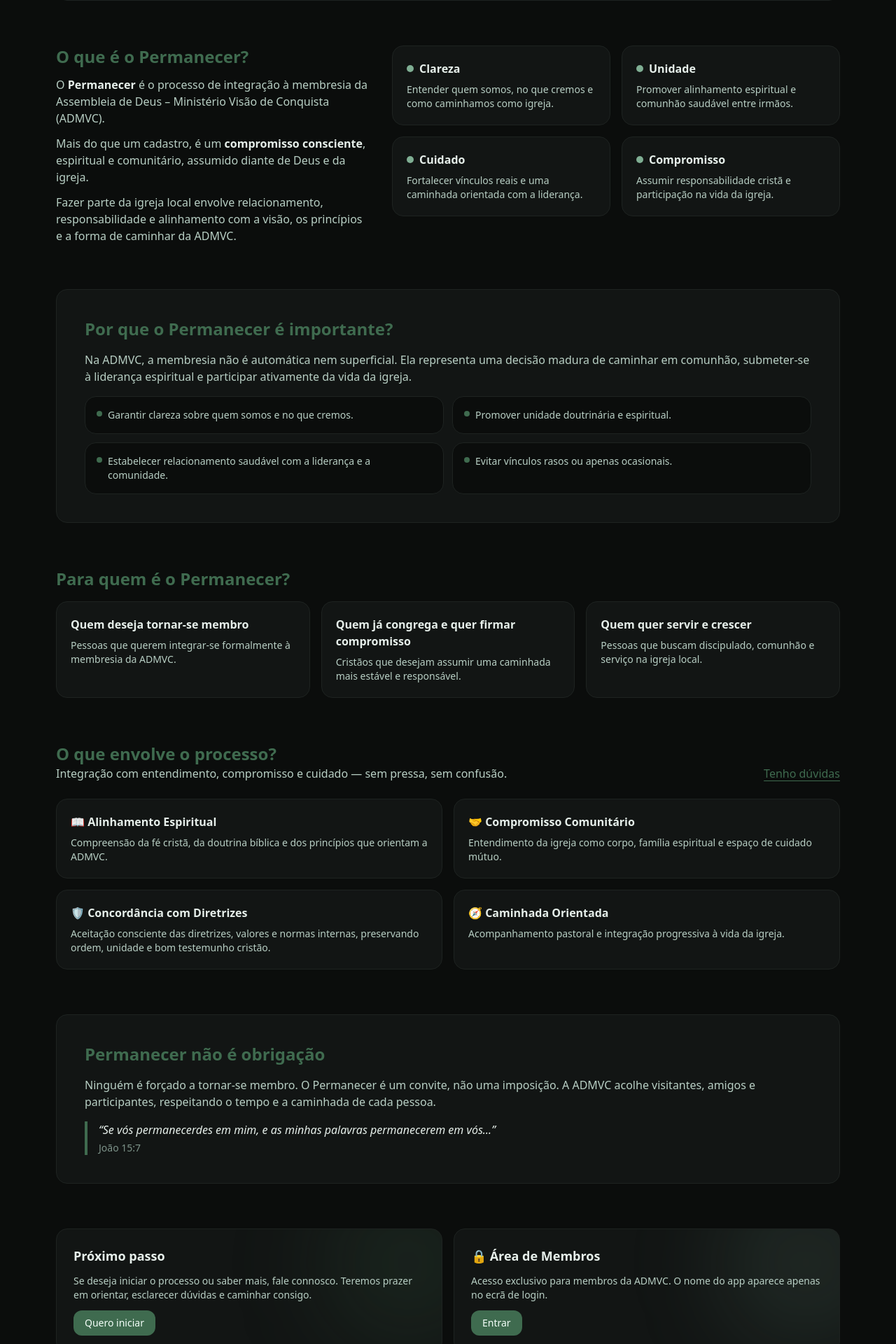
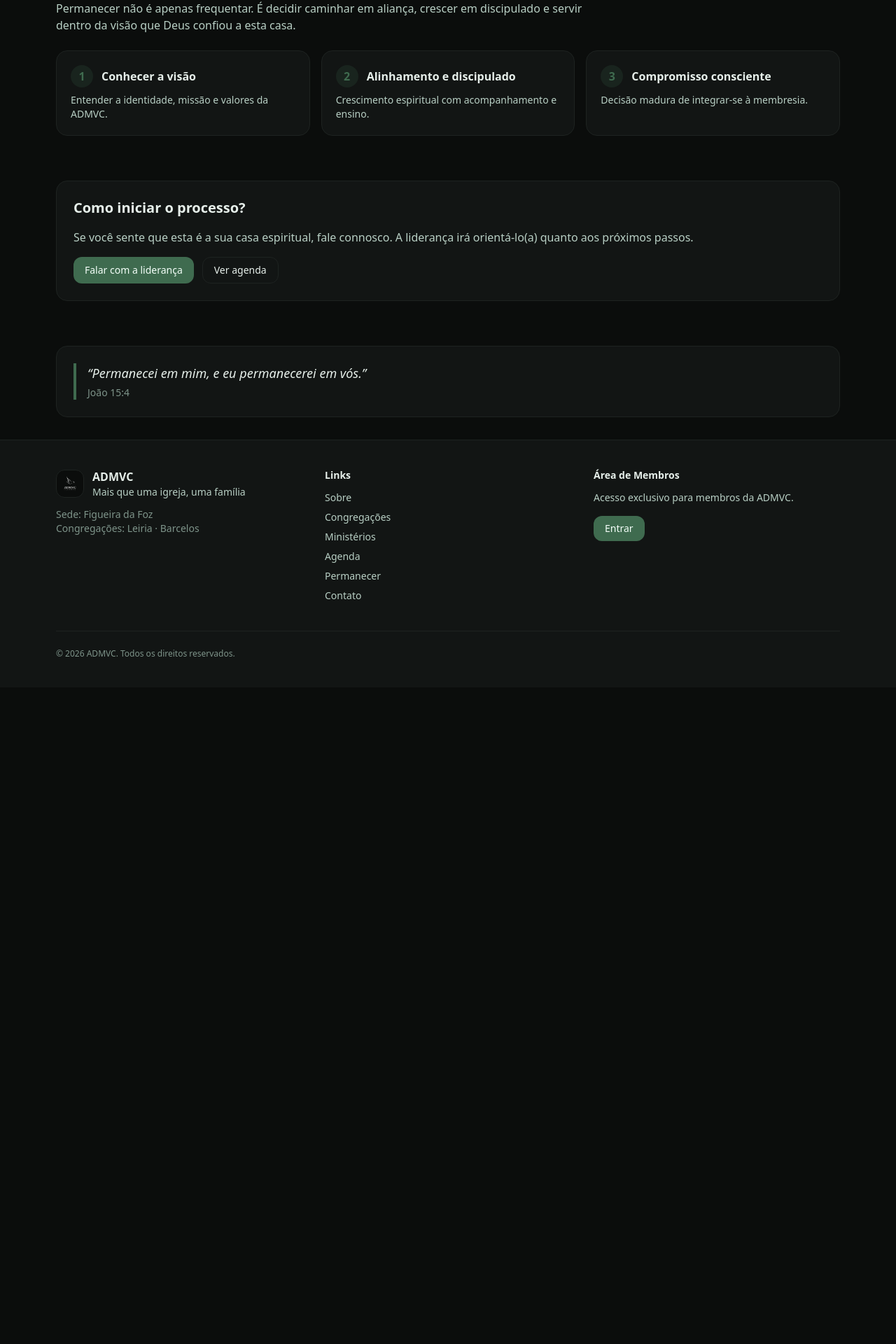
Before and after one commit to libertrendz/admvc-site, a Next.js app: page /permanecer in a window 1280 px wide. Shown: the part 435-2355 px from the top of the page at 70% size. After the commit the page ends 1417 px from the top, so only its background shows below. Built offline with nearby package versions, Linux system fonts and the light colour scheme.

Commit message:
Atualizar o page.tsx

```diff
--- a/app/permanecer/page.tsx
+++ b/app/permanecer/page.tsx
@@ -1,6 +1,5 @@
 // app/permanecer/page.tsx
 import Link from "next/link";
-import { MEMBERS_AREA_URL } from "@/lib/constants";
 
 export default function PermanecerPage() {
   return (
@@ -19,290 +18,100 @@
         />
 
         <div className="relative z-10 max-w-3xl space-y-4">
-          <div className="inline-flex items-center gap-2 rounded-full border border-soft bg-bg px-3 py-1 text-xs text-muted">
-            <span
-              className="h-2 w-2 rounded-full"
-              style={{ backgroundColor: "var(--g-figueira)" }}
-            />
-            Integração à Membresia
-          </div>
-
           <h1 className="text-3xl md:text-5xl font-semibold text-fg">
-            <span className="text-figueira">Permanecer</span>
+            Processo <span className="text-figueira">Permanecer</span>
           </h1>
 
           <p className="text-muted text-base md:text-lg">
-            Um caminho consciente de integração à membresia da ADMVC — mais do que um cadastro,
-            um compromisso espiritual e comunitário, assumido diante de Deus e da igreja.
+            O Permanecer é o processo consciente de integração à membresia da ADMVC,
+            baseado em comunhão, alinhamento e compromisso com a visão da igreja.
           </p>
-
-          <div className="flex flex-wrap gap-3 pt-2">
-            <Link href="/contato" className="btn btn-primary">
-              Quero iniciar
-            </Link>
-
-            <Link href="/sobre" className="btn btn-ghost">
-              Conhecer a ADMVC
-            </Link>
-
-            <a
-              href={MEMBERS_AREA_URL}
-              className="btn btn-ghost"
-              target="_blank"
-              rel="noopener noreferrer"
-              title="Acesso exclusivo para membros da ADMVC"
-            >
-              🔒 Área de Membros
-            </a>
-          </div>
         </div>
       </section>
 
       {/* O QUE É */}
-      <section className="grid gap-8 md:grid-cols-12 md:items-start">
-        <div className="md:col-span-5 space-y-3">
+      <section className="space-y-6">
+        <div className="space-y-2">
           <h2 className="text-xl md:text-2xl font-semibold text-figueira">
-            O que é o Permanecer?
+            O que significa permanecer?
           </h2>
-          <p className="text-muted">
-            O <strong className="text-fg">Permanecer</strong> é o processo de integração à membresia
-            da Assembleia de Deus – Ministério Visão de Conquista (ADMVC).
-          </p>
-          <p className="text-muted">
-            Mais do que um cadastro, é um <strong className="text-fg">compromisso consciente</strong>,
-            espiritual e comunitário, assumido diante de Deus e da igreja.
-          </p>
-          <p className="text-muted">
-            Fazer parte da igreja local envolve relacionamento, responsabilidade e alinhamento com a
-            visão, os princípios e a forma de caminhar da ADMVC.
+          <p className="text-muted max-w-3xl">
+            Permanecer não é apenas frequentar. É decidir caminhar em aliança,
+            crescer em discipulado e servir dentro da visão que Deus confiou a esta casa.
           </p>
         </div>
 
-        <div className="md:col-span-7 grid gap-4 md:grid-cols-2">
-          <InfoCard
-            title="Clareza"
-            desc="Entender quem somos, no que cremos e como caminhamos como igreja."
+        <div className="grid gap-4 md:grid-cols-3">
+          <StepCard
+            number="1"
+            title="Conhecer a visão"
+            desc="Entender a identidade, missão e valores da ADMVC."
           />
-          <InfoCard
-            title="Unidade"
-            desc="Promover alinhamento espiritual e comunhão saudável entre irmãos."
+          <StepCard
+            number="2"
+            title="Alinhamento e discipulado"
+            desc="Crescimento espiritual com acompanhamento e ensino."
           />
-          <InfoCard
-            title="Cuidado"
-            desc="Fortalecer vínculos reais e uma caminhada orientada com a liderança."
-          />
-          <InfoCard
-            title="Compromisso"
-            desc="Assumir responsabilidade cristã e participação na vida da igreja."
+          <StepCard
+            number="3"
+            title="Compromisso consciente"
+            desc="Decisão madura de integrar-se à membresia."
           />
         </div>
       </section>
 
-      {/* POR QUE É IMPORTANTE */}
-      <section className="rounded-2xl border border-soft bg-bg2 p-6 md:p-10 space-y-4">
-        <h2 className="text-xl md:text-2xl font-semibold text-figueira">
-          Por que o Permanecer é importante?
-        </h2>
+      {/* COMO PARTICIPAR */}
+      <section className="rounded-2xl border border-soft bg-bg2 p-6 space-y-4">
+        <h3 className="text-lg md:text-xl font-semibold text-fg">
+          Como iniciar o processo?
+        </h3>
 
         <p className="text-muted">
-          Na ADMVC, a membresia não é automática nem superficial. Ela representa uma decisão madura
-          de caminhar em comunhão, submeter-se à liderança espiritual e participar ativamente da vida
-          da igreja.
+          Se você sente que esta é a sua casa espiritual, fale connosco.
+          A liderança irá orientá-lo(a) quanto aos próximos passos.
         </p>
 
-        <div className="grid gap-3 md:grid-cols-2">
-          <BulletCard text="Garantir clareza sobre quem somos e no que cremos." />
-          <BulletCard text="Promover unidade doutrinária e espiritual." />
-          <BulletCard text="Estabelecer relacionamento saudável com a liderança e a comunidade." />
-          <BulletCard text="Evitar vínculos rasos ou apenas ocasionais." />
+        <div className="flex flex-wrap gap-3">
+          <Link href="/contato" className="btn btn-primary">
+            Falar com a liderança
+          </Link>
+          <Link href="/agenda" className="btn btn-ghost">
+            Ver agenda
+          </Link>
         </div>
       </section>
 
-      {/* PARA QUEM É */}
-      <section className="space-y-4">
-        <h2 className="text-xl md:text-2xl font-semibold text-figueira">
-          Para quem é o Permanecer?
-        </h2>
-
-        <div className="grid gap-4 md:grid-cols-3">
-          <Tile
-            title="Quem deseja tornar-se membro"
-            desc="Pessoas que querem integrar-se formalmente à membresia da ADMVC."
-          />
-          <Tile
-            title="Quem já congrega e quer firmar compromisso"
-            desc="Cristãos que desejam assumir uma caminhada mais estável e responsável."
-          />
-          <Tile
-            title="Quem quer servir e crescer"
-            desc="Pessoas que buscam discipulado, comunhão e serviço na igreja local."
-          />
+      {/* ÂNCORA BÍBLICA */}
+      <section className="rounded-2xl border border-soft bg-bg2 p-6">
+        <div className="border-l-4 pl-4" style={{ borderColor: "var(--g-figueira)" }}>
+          <p className="text-lg italic text-fg">
+            “Permanecei em mim, e eu permanecerei em vós.”
+          </p>
+          <div className="pt-1 text-sm text-muted2">João 15:4</div>
         </div>
-      </section>
-
-      {/* O QUE ENVOLVE */}
-      <section className="space-y-6">
-        <div className="flex flex-col gap-2 md:flex-row md:items-end md:justify-between">
-          <div>
-            <h2 className="text-xl md:text-2xl font-semibold text-figueira">
-              O que envolve o processo?
-            </h2>
-            <p className="text-muted">
-              Integração com entendimento, compromisso e cuidado — sem pressa, sem confusão.
-            </p>
-          </div>
-
-          <Link href="/contato" className="text-figueira underline underline-offset-4">
-            Tenho dúvidas
-          </Link>
-        </div>
-
-        <div className="grid gap-4 md:grid-cols-2">
-          <StepCard
-            title="📖 Alinhamento Espiritual"
-            desc="Compreensão da fé cristã, da doutrina bíblica e dos princípios que orientam a ADMVC."
-          />
-          <StepCard
-            title="🤝 Compromisso Comunitário"
-            desc="Entendimento da igreja como corpo, família espiritual e espaço de cuidado mútuo."
-          />
-          <StepCard
-            title="🛡️ Concordância com Diretrizes"
-            desc="Aceitação consciente das diretrizes, valores e normas internas, preservando ordem, unidade e bom testemunho cristão."
-          />
-          <StepCard
-            title="🧭 Caminhada Orientada"
-            desc="Acompanhamento pastoral e integração progressiva à vida da igreja."
-          />
-        </div>
-      </section>
-
-      {/* NÃO É OBRIGAÇÃO + TEXTO BÍBLICO */}
-      <section className="rounded-2xl border border-soft bg-bg2 p-6 md:p-10 space-y-4">
-        <h2 className="text-xl md:text-2xl font-semibold text-figueira">
-          Permanecer não é obrigação
-        </h2>
-
-        <p className="text-muted">
-          Ninguém é forçado a tornar-se membro. O Permanecer é um convite, não uma imposição.
-          A ADMVC acolhe visitantes, amigos e participantes, respeitando o tempo e a caminhada de
-          cada pessoa.
-        </p>
-
-        <blockquote className="border-l-4 pl-4 italic text-fg" style={{ borderColor: "var(--g-figueira)" }}>
-          “Se vós permanecerdes em mim, e as minhas palavras permanecerem em vós…”
-          <div className="pt-1 text-sm text-muted2 not-italic">João 15:7</div>
-        </blockquote>
-      </section>
-
-      {/* PRÓXIMO PASSO */}
-      <section className="grid gap-4 md:grid-cols-2">
-        <Callout
-          title="Próximo passo"
-          desc="Se deseja iniciar o processo ou saber mais, fale connosco. Teremos prazer em orientar, esclarecer dúvidas e caminhar consigo."
-          ctaLabel="Quero iniciar"
-          ctaHref="/contato"
-          variant="figueira"
-        />
-
-        <Callout
-          title="Área de Membros"
-          desc="Acesso exclusivo para membros da ADMVC. O nome do app aparece apenas no ecrã de login."
-          ctaLabel="Entrar"
-          ctaHref={MEMBERS_AREA_URL}
-          external
-          variant="soft"
-          lock
-        />
       </section>
     </main>
   );
 }
 
-function InfoCard({ title, desc }: { title: string; desc: string }) {
+function StepCard({
+  number,
+  title,
+  desc
+}: {
+  number: string;
+  title: string;
+  desc: string;
+}) {
   return (
     <div className="rounded-2xl border border-soft bg-bg2 p-5">
-      <div className="flex items-center gap-2">
-        <span className="h-2.5 w-2.5 rounded-full" style={{ backgroundColor: "var(--g-soft)" }} />
+      <div className="flex items-center gap-3">
+        <div className="h-8 w-8 flex items-center justify-center rounded-full bg-[rgba(63,107,79,0.18)] text-figueira font-semibold">
+          {number}
+        </div>
         <h3 className="font-semibold text-fg">{title}</h3>
       </div>
       <p className="mt-2 text-sm text-muted">{desc}</p>
     </div>
   );
 }
-
-function BulletCard({ text }: { text: string }) {
-  return (
-    <div className="rounded-2xl border border-soft bg-bg p-4">
-      <div className="flex items-start gap-2 text-sm text-muted">
-        <span className="mt-1 h-2 w-2 rounded-full" style={{ backgroundColor: "var(--g-figueira)" }} />
-        <span>{text}</span>
-      </div>
-    </div>
-  );
-}
-
-function Tile({ title, desc }: { title: string; desc: string }) {
-  return (
-    <div className="rounded-2xl border border-soft bg-bg2 p-5">
-      <h3 className="font-semibold text-fg">{title}</h3>
-      <p className="mt-2 text-sm text-muted">{desc}</p>
-    </div>
-  );
-}
-
-function StepCard({ title, desc }: { title: string; desc: string }) {
-  return (
-    <div className="rounded-2xl border border-soft bg-bg2 p-5">
-      <h3 className="font-semibold text-fg">{title}</h3>
-      <p className="mt-2 text-sm text-muted">{desc}</p>
-    </div>
-  );
-}
-
-function Callout({
-  title,
-  desc,
-  ctaLabel,
-  ctaHref,
-  external,
-  variant,
-  lock
-}: {
-  title: string;
-  desc: string;
-  ctaLabel: string;
-  ctaHref: string;
-  external?: boolean;
-  variant: "figueira" | "soft";
-  lock?: boolean;
-}) {
-  const bg = variant === "figueira" ? "rgba(63,107,79,0.16)" : "rgba(127,174,147,0.12)";
-
-  return (
-    <div className="relative overflow-hidden rounded-2xl border border-soft bg-bg2 p-6">
-      <div
-        aria-hidden
-        className="pointer-events-none absolute -top-20 -right-20 h-64 w-64 rounded-full blur-3xl"
-        style={{ background: bg }}
-      />
-      <div className="relative z-10 space-y-3">
-        <h3 className="text-lg font-semibold text-fg">
-          {lock ? "🔒 " : ""}
-          {title}
-        </h3>
-        <p className="text-sm text-muted">{desc}</p>
-
-        {external ? (
-          <a href={ctaHref} className="btn btn-primary" target="_blank" rel="noopener noreferrer">
-            {ctaLabel}
-          </a>
-        ) : (
-          <Link href={ctaHref} className="btn btn-primary">
-            {ctaLabel}
-          </Link>
-        )}
-      </div>
-    </div>
-  );
-}
```
